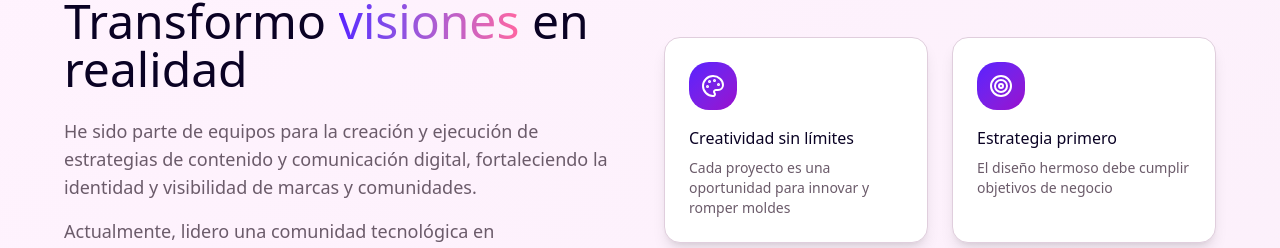
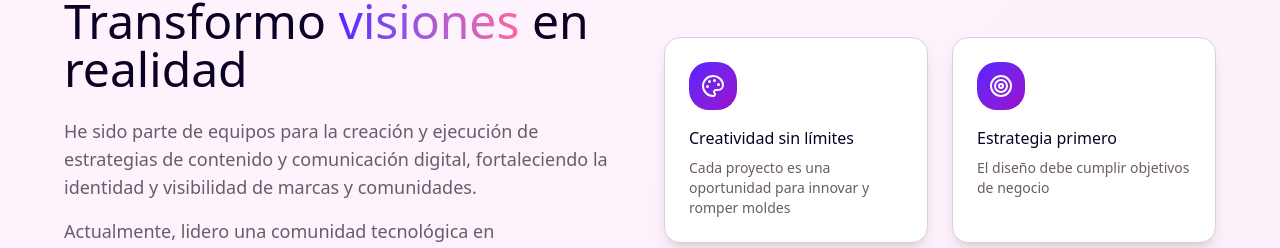
Before and after one commit to dinessa-ga/diana-vanessa-1, a React (Vite) app: page / in a window 1280 px wide. Shown: the part 2007-2255 px from the top of the page. Built offline with nearby package versions, Linux system fonts and the light colour scheme.

Commit message:
feat: add about information

```diff
--- a/src/components/About.tsx
+++ b/src/components/About.tsx
@@ -11,7 +11,7 @@ export function About() {
     {
       icon: Target,
       title: 'Estrategia primero',
-      description: 'El diseño hermoso debe cumplir objetivos de negocio',
+      description: 'El diseño debe cumplir objetivos de negocio',
     },
     {
       icon: Lightbulb,
```
